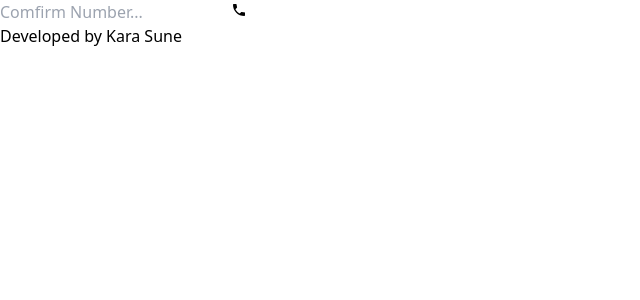
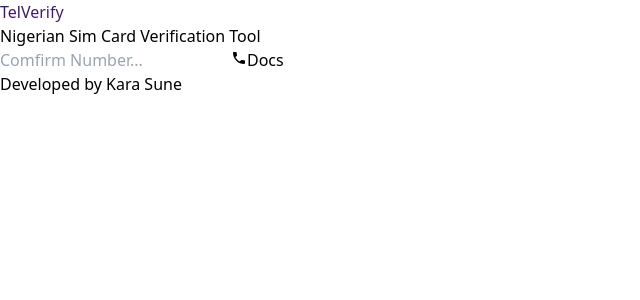
Before and after one commit to gitkarasune/TelVerify, a React (Vite) app: page / in a window 1280 px wide. Shown: the top 300 px of the page, without its empty margins (0-640 px from the left). Built offline with nearby package versions, Linux system fonts and the light colour scheme.

Commit message:
new commit

```diff
--- a/package.json
+++ b/package.json
@@ -13,6 +13,7 @@
     "react": "^18.3.1",
     "react-dom": "^18.3.1",
     "react-icons": "^5.4.0",
+    "react-router-dom": "^7.1.3",
     "sonner": "^1.7.2",
     "tel-check-ts": "^1.0.2"
   },
--- a/src/App.tsx
+++ b/src/App.tsx
@@ -1,85 +1,19 @@
-import { useState } from "react";
-import { toast, Toaster } from "sonner";
-import useVerifyNumber from "tel-check-ts";
-// import { AiFillCheckCircle } from "react-icons/ai"
-import { MdPhone } from "react-icons/md";
+import { BrowserRouter, Routes, Route } from "react-router-dom";
+import { lazy, Suspense } from "react";
+const Docs = lazy(() => import("./Components/Docs"));
+import Loading from "./Components/Loading";
+const ViewPage = lazy(() => import("./Components/ViewPage"));
 
 const App = () => {
-  const [input, setInput] = useState<string>("");
-  const [isLoading, setIsLoading] = useState<boolean>(false);
-
-  const handleVerification = async () => {
-    if (!input || input.length !== 11) {
-      toast.error("Please enter a valid 11-digit number.");
-      return;
-    }
-
-    setIsLoading(true);
-    try {
-      const { verifyNumber } = useVerifyNumber();
-      const result = verifyNumber(input);
-      if (result) {
-        if (result.name && result.imgSrc) {
-          toast(
-            <div className="flex items-center gap-x-3">
-              <img src={result.imgSrc} className="h-6 w-6" alt={result.name} />
-              {result.message}
-            </div>
-          );
-        } else {
-          toast(result.message);
-        }
-      }
-    } catch (error) {
-      toast.error("An error occurred while verifying the number.");
-    } finally {
-      setIsLoading(false);
-    }
-  };
-
-  const handleInputChange = (e: React.ChangeEvent<HTMLInputElement>) => {
-    const value = e.target.value;
-    // Allow only numeric values
-    const numericValue = value.replace(/[^0-9]/g, "");
-    setInput(numericValue);
-  };
-
   return (
-    <main className="bg-[#F8F8F8] flex h-screen flex-col justify-center items-center px-5">
-      <Toaster />
-      <div className="border-2 border-[#333] bg-white flex items-center gap-x-2 justify-between w-full md:w-2/4 lg:w-1/3 my-5 p-2 rounded-full">
-        <input
-          type="tel"
-          value={input}
-          onChange={handleInputChange}
-          className="w-full pl-4 outline-transparent text-sm md:text-base font-medium text-gray-900 bg-transparent"
-          placeholder="Comfirm Number..."
-          maxLength={11}
-        />
-        <button
-          type="submit"
-          className="bg-black text-white p-3 rounded-full transition-all ease-out duration-200 hover:shadow-lg"
-          onClick={handleVerification}
-          disabled={isLoading || input.length !== 11} // Disable if loading or input is invalid
-        >
-          {isLoading ? (
-            <div className="spinner border-2 border-white border-t-transparent h-5 w-5 rounded-full animate-spin"></div>
-          ) : (
-            <MdPhone className="text-lg" />
-          )}
-        </button>
-      </div>
-
-      <div className="absolute bottom-5 left-0">
-        <a
-          href="https://karasune.vercel.app/"
-          target="_blank"
-          className="border border-[#E5E5E5] bg-black py-3 px-4 rounded-2xl flex items-center gap-x-3.5"
-        >
-          <span className="text-sm text-[#fff]">Developed by Kara Sune</span>
-        </a>
-      </div>
-    </main>
+    <BrowserRouter>
+      <Suspense fallback={<Loading />}>
+        <Routes>
+          <Route path="/" element={<ViewPage />} />
+          <Route path="/documentation" element={<Docs />} />
+        </Routes>
+      </Suspense>
+    </BrowserRouter>
   );
 };
 
--- /dev/null
+++ b/src/Components/Docs.tsx
@@ -0,0 +1,14 @@
+const Docs = () => {
+  return (
+    <div className="min-h-screen pt-32 mb-14">
+      <section className="-mt-7 flex justify-center items-center flex-col">
+        <h1 className="text-4xl font-bold p-2 Telverify">TelVerify Docs</h1>
+        <p className="">Nigerian Sim Card Verification Tool</p>
+      </section>
+
+      <div></div>
+    </div>
+  );
+};
+
+export default Docs;
--- /dev/null
+++ b/src/Components/Loading.tsx
@@ -0,0 +1,9 @@
+const Loading = () => {
+  return (
+    <div className="flex justify-center items-center min-h-screen bg-gray-200">
+      <div className="loading-spinner"></div>
+    </div>
+  );
+};
+
+export default Loading;
--- /dev/null
+++ b/src/Components/ViewPage.tsx
@@ -0,0 +1,92 @@
+import { useState } from "react";
+import { toast, Toaster } from "sonner";
+import useVerifyNumber from "tel-check-ts";
+import { MdPhone } from "react-icons/md";
+import { Link } from "react-router-dom";
+
+const ViewPage = () => {
+  const [input, setInput] = useState<string>("");
+  const [isLoading, setIsLoading] = useState<boolean>(false);
+
+  const handleVerification = async () => {
+    if (!input || input.length !== 11) {
+      toast.error("Please enter a valid 11-digit number.");
+      return;
+    }
+
+    setIsLoading(true);
+    try {
+      const { verifyNumber } = useVerifyNumber();
+      const result = verifyNumber(input);
+      if (result) {
+        if (result.name && result.imgSrc) {
+          toast(
+            <div className="flex items-center gap-x-3">
+              <img src={result.imgSrc} className="h-6 w-6" alt={result.name} />
+              {result.message}
+            </div>
+          );
+        } else {
+          toast(result.message);
+        }
+      }
+    } catch (error) {
+      toast.error("An error occurred while verifying the number.");
+    } finally {
+      setIsLoading(false);
+    }
+  };
+
+  const handleInputChange = (e: React.ChangeEvent<HTMLInputElement>) => {
+    const value = e.target.value;
+    // Allow only numeric values
+    const numericValue = value.replace(/[^0-9]/g, "");
+    setInput(numericValue);
+  };
+  return (
+    <main className="bg-[#F8F8F8] flex h-screen flex-col justify-center items-center px-5">
+      <Toaster />
+      <section className="-mt-7 flex justify-center items-center flex-col">
+        <h1 className="text-4xl font-bold p-2 Telverify">TelVerify</h1>
+        <p className="">Nigerian Sim Card Verification Tool</p>
+      </section>
+      <div className="border-2 border-[#333] bg-white flex items-center gap-x-2 justify-between w-full md:w-2/4 lg:w-1/3 my-5 p-2 rounded-full">
+        <input
+          type="tel"
+          value={input}
+          onChange={handleInputChange}
+          className="w-full pl-4 outline-transparent text-sm md:text-base font-medium text-gray-900 bg-transparent"
+          placeholder="Comfirm Number..."
+          maxLength={11}
+        />
+        <button
+          type="submit"
+          className="bg-black text-white p-3 rounded-full transition-all ease-out duration-200 hover:shadow-lg"
+          onClick={handleVerification}
+          disabled={isLoading || input.length !== 11} // Disable if loading or input is invalid
+        >
+          {isLoading ? (
+            <div className="spinner border-2 border-white border-t-transparent h-5 w-5 rounded-full animate-spin"></div>
+          ) : (
+            <MdPhone className="text-lg" />
+          )}
+        </button>
+        <button className="bg-blue-800 text-white p-2 rounded-full transition-all ease-out duration-200 hover:shadow-lg text-sm">
+            <Link to="/documentation">Docs</Link>
+        </button>
+      </div>
+
+      <div className="absolute bottom-5 left-0">
+        <a
+          href="https://karasune.vercel.app/"
+          target="_blank"
+          className="border border-[#E5E5E5] bg-black py-3 px-4 rounded-2xl flex items-center gap-x-3.5"
+        >
+          <span className="text-sm text-[#fff]">Developed by Kara Sune</span>
+        </a>
+      </div>
+    </main>
+  );
+};
+
+export default ViewPage;
--- a/src/index.css
+++ b/src/index.css
@@ -1,6 +1,35 @@
 @tailwind base;
 @tailwind components;
 @tailwind utilities;
+
+
+.loading-spinner {
+    border: 5px solid gold;
+    border-left-color: darkblue;
+    border-radius: 50%;
+    width: 50px;
+    height: 50px;
+    animation: spin .4s linear infinite;
+}
+
+/* For the Scrollbar */
+::-webkit-scrollbar {
+    height: 5px;
+    width: 10px;
+  }
+
+  ::-webkit-scrollbar-track {
+    background: #cfb8b8;
+  }
+
+  ::-webkit-scrollbar-thumb {
+    background: #888;
+    border-radius: 3px;
+  }
+
+  ::-webkit-scrollbar-thumb:hover {
+    background: #555;
+  }
 
 
 .spinner {
@@ -17,3 +46,41 @@
         transform: rotate(360deg);
     }
 }
+
+.Telverify {
+    background-image: radial-gradient(circle,
+            #20b2aa, #8b69d0, #341056);
+    -webkit-background-clip: text;
+    background-clip: text;
+    -webkit-text-fill-color: transparent;
+    transition: all ease-in-out 5s;
+}
+
+/* Final Touch */
+.Telverify {
+    background-size: 200% 200%;
+    animation: gradientShift 5s ease-in-out infinite;
+    transition: all 5s ease-in-out;
+}
+
+@keyframes gradientShift {
+    0% {
+        background-position: 0% 50%;
+    }
+
+    40% {
+        background-position: 40% 50%;
+    }
+
+    60% {
+        background-position: 60% 50%;
+    }
+
+    80% {
+        background-position: 80% 50%;
+    }
+
+    100% {
+        background-position: 0% 50%;
+    }
+}
```
Also changed, not shown: 1 other file (tests, documents, lock files or other folders).
